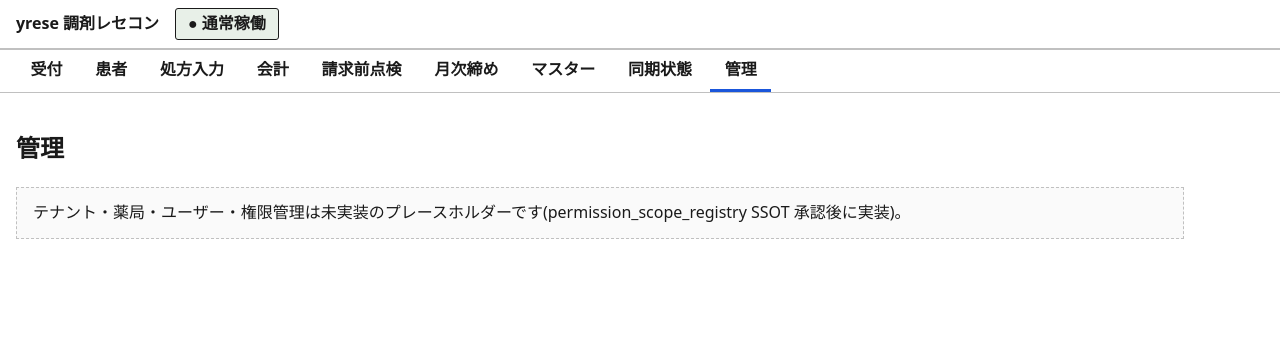
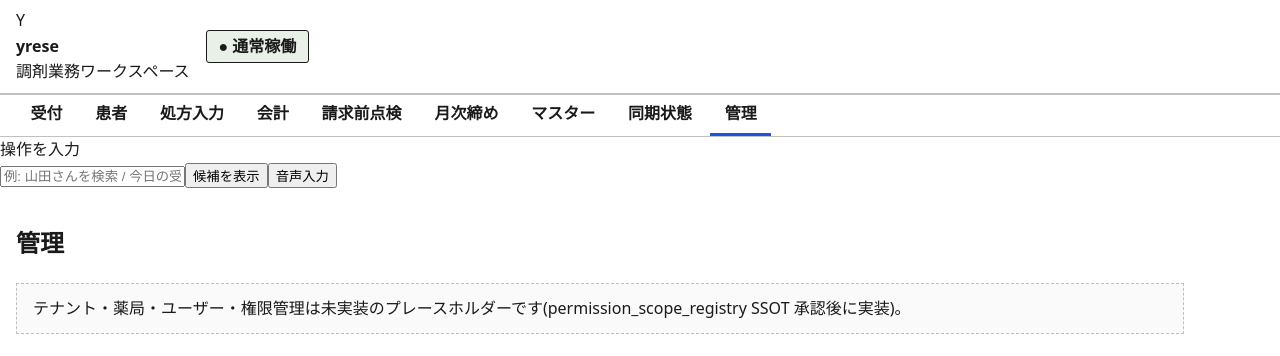
Before and after one commit to yusuketakuma/yrese, a Next.js app in the folder apps/web/: page /admin in a window 1280 px wide. Shown: the top 356 px of the page. Built offline with nearby package versions, Linux system fonts and the light colour scheme.

Commit message:
feat(ui): integrate operator-first command surface

```diff
--- a/apps/web/app/layout.tsx
+++ b/apps/web/app/layout.tsx
@@ -1,6 +1,7 @@
 import type { Metadata } from "next";
 import type { ReactNode } from "react";
 
+import { OperatorCommandBar } from "./components/operator-command-bar";
 import { PatientContextBar, PatientContextProvider } from "./components/patient-context";
 import { BusinessNav } from "./nav";
 import { SystemModeBadge } from "./system-mode-badge";
@@ -13,8 +14,8 @@ export const metadata: Metadata = {
 
 /**
  * 全画面共通シェル。
- * 医療UI原則(v0.2.0 §7): システムモード・外部確認状態などの重要状態は
- * すべての業務画面で常時視認できる位置に固定表示する。
+ * 重要状態と患者文脈を固定しつつ、操作者は業務メニューまたは自然言語から
+ * 目的のワークスペースへ到達できる。自然言語入力自体は臨床データを変更しない。
  */
 export default function RootLayout({ children }: { children: ReactNode }) {
   return (
@@ -22,12 +23,25 @@ export default function RootLayout({ children }: { children: ReactNode }) {
       <body>
         <PatientContextProvider>
           <header className="app-header">
-            <h1 className="app-title">yrese 調剤レセコン</h1>
+            <div className="app-brand">
+              <span className="app-brand-mark" aria-hidden="true">Y</span>
+              <div>
+                <h1 className="app-title">yrese</h1>
+                <span className="app-subtitle">調剤業務ワークスペース</span>
+              </div>
+            </div>
             <SystemModeBadge />
           </header>
-          <BusinessNav />
-          <PatientContextBar />
-          <main className="app-main">{children}</main>
+          <div className="app-shell">
+            <aside className="app-sidebar">
+              <BusinessNav />
+            </aside>
+            <div className="app-workspace">
+              <OperatorCommandBar />
+              <PatientContextBar />
+              <main className="app-main">{children}</main>
+            </div>
+          </div>
         </PatientContextProvider>
       </body>
     </html>
```
